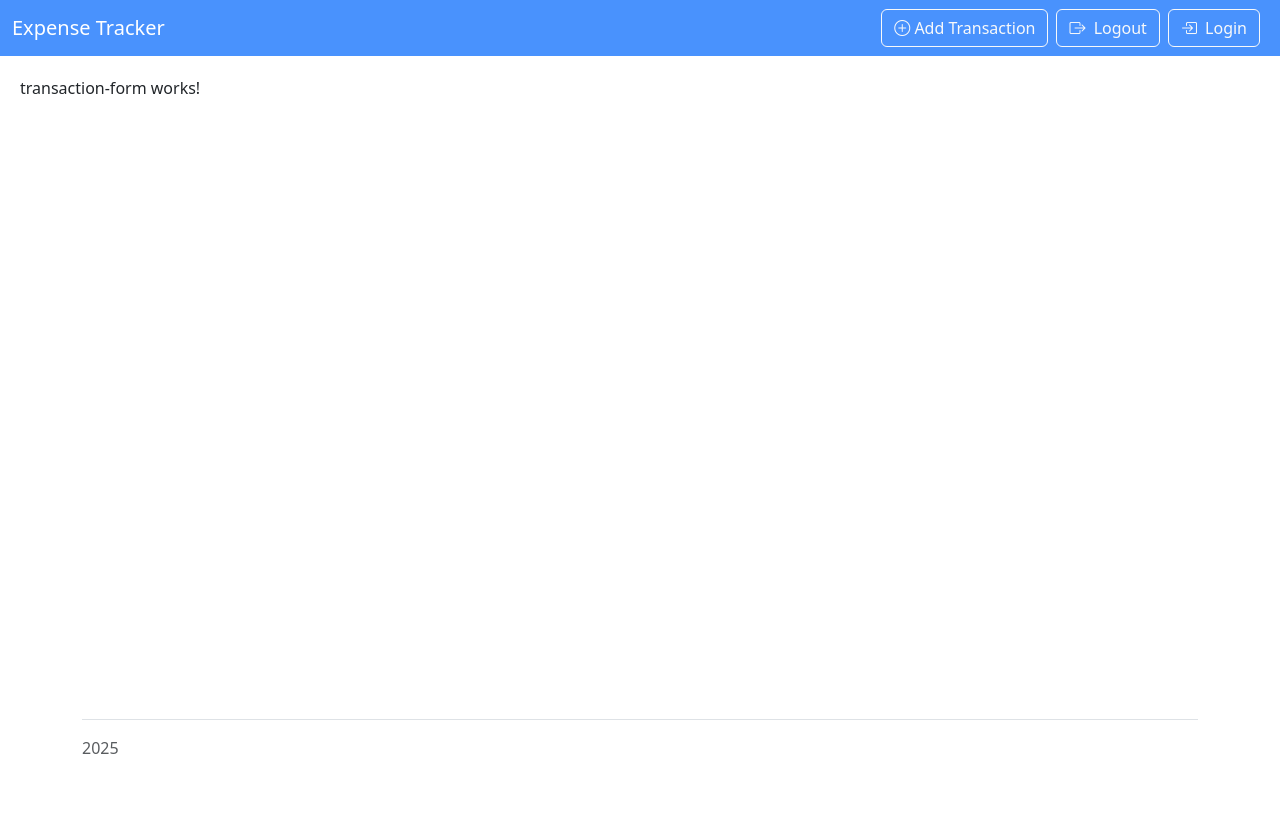
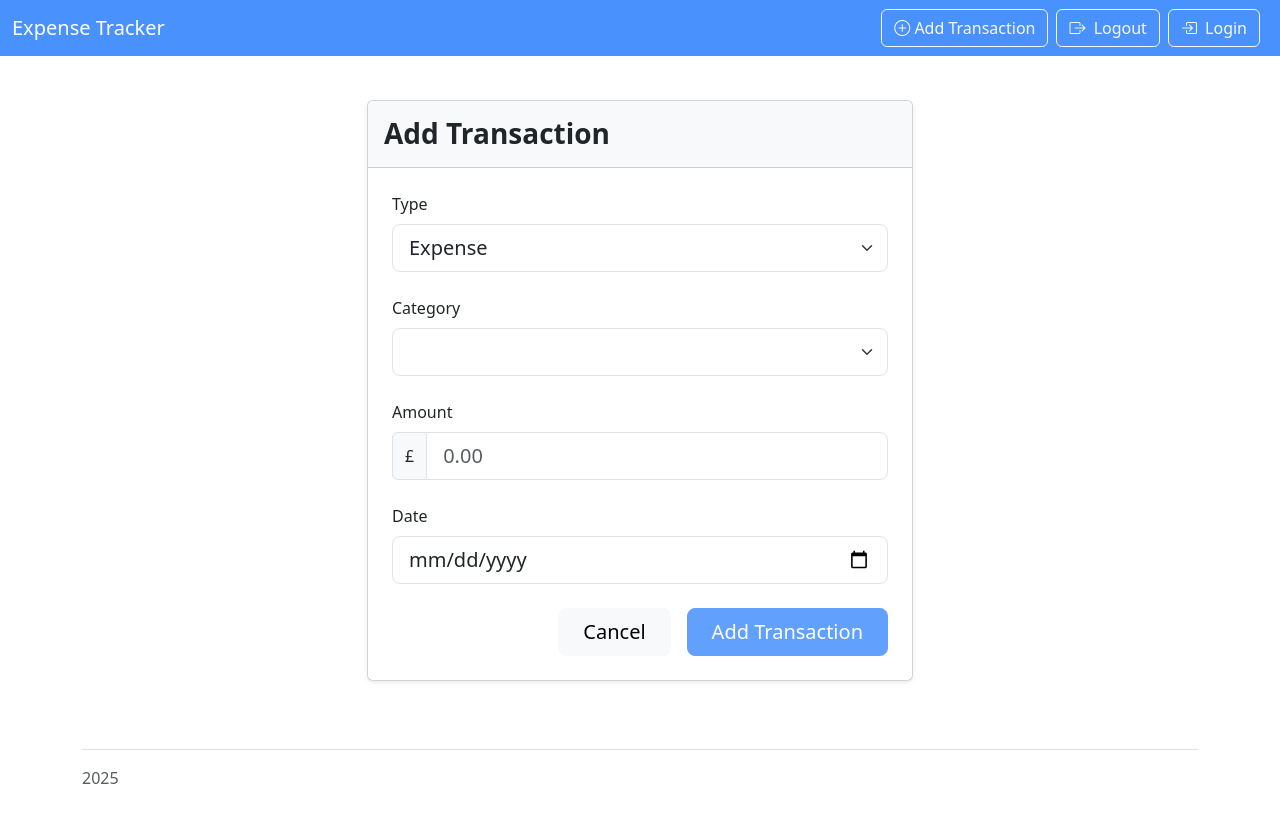
Before and after one commit to NaveenManjappa/angular-dotnet-playground, an Angular app in the folder ExpensesTracker/Expenses.UI/: page /add in a window 1280 px wide. Shown: the top 822 px of the page. Before the commit the page ends 800 px from the top, so only its background shows below. Built offline with nearby package versions, Linux system fonts and the light colour scheme.

Commit message:
ExpensesTracker Creating the form for adding transaction

```diff
--- a/ExpensesTracker/Expenses.UI/src/app/components/transaction-form/transaction-form.html
+++ b/ExpensesTracker/Expenses.UI/src/app/components/transaction-form/transaction-form.html
@@ -1 +1,69 @@
-<p>transaction-form works!</p>
+<div class="container py-4">
+  <div class="row justify-content-center">
+    <div class="col-md-8 col-lg-6">
+      <div class="card shadow-sm">
+        <div class="card-header bg-light py-3">
+          <h3 class="card-title mb-0 fw-semibold">Add Transaction</h3>
+        </div>
+        <div class="card-body p-4">
+          <form [formGroup]="transactionForm" (ngSubmit)="onSubmit()">
+            <div class="mb-4">
+              <label for="type" class="form-label fw-medium">Type</label>
+              <select
+                class="form-select form-select-lg"
+                id="type"
+                formControlName="type"
+                (change)="onTypeChange()"
+              >
+                <option value="Expense">Expense</option>
+                <option value="Income">Income</option>
+              </select>
+            </div>
+            <div class="mb-4">
+              <label for="category" class="form-label fw-medium">Category</label>
+              <select class="form-select form-select-lg" id="category" formControlName="category">
+                @for(category of availableCategories;track category){
+                <option [value]="category">{{ category }}</option>
+                }
+              </select>
+            </div>
+            <div class="mb-4">
+              <label for="amount" class="form-label fw-medium">Amount</label>
+              <div class="input-group">
+                <span class="input-group-text">£</span>
+                <input
+                  type="number"
+                  class="form-control form-control-lg"
+                  id="amount"
+                  formControlName="amount"
+                  placeholder="0.00"
+                />
+              </div>
+            </div>
+            <div class="mb-4">
+              <label for="createdAt" class="form-label fw-medium">Date</label>
+              <input
+                type="date"
+                class="form-control form-control-lg"
+                id="createdAt"
+                formControlName="createdAt"
+              />
+            </div>
+            <div class="d-flex gap-3 justify-content-end mt-4">
+              <button type="button" class="btn btn-light btn-lg px-4" (click)="cancel()">
+                Cancel
+              </button>
+              <button
+                type="submit"
+                class="btn btn-primary btn-lg px-4"
+                [disabled]="!transactionForm.valid"
+              >
+                Add Transaction
+              </button>
+            </div>
+          </form>
+        </div>
+      </div>
+    </div>
+  </div>
+</div>
--- a/ExpensesTracker/Expenses.UI/src/app/components/transaction-form/transaction-form.ts
+++ b/ExpensesTracker/Expenses.UI/src/app/components/transaction-form/transaction-form.ts
@@ -1,11 +1,52 @@
-import { Component } from '@angular/core';
+import { CommonModule } from '@angular/common';
+import { Component, inject, OnInit } from '@angular/core';
+import { FormBuilder, FormGroup, ReactiveFormsModule, Validators } from '@angular/forms';
 
 @Component({
   selector: 'app-transaction-form',
-  imports: [],
+  imports: [ReactiveFormsModule,CommonModule],
   templateUrl: './transaction-form.html',
   styleUrl: './transaction-form.css'
 })
-export class TransactionForm {
+export class TransactionForm implements OnInit{
+  transactionForm:FormGroup;
+  incomeCategories = [
+    'Salary',
+    'Freelance',
+    'Investment'
+  ];
+  expenseCategories = [
+    'Food',
+    'Transportation',
+    'Entertainment'
+  ];
+
+  availableCategories:string[] = [];
+
+  fb:FormBuilder = inject(FormBuilder);
+
+  constructor(){
+    this.transactionForm = this.fb.group({
+      type:['Expense',Validators.required],
+      category:['',Validators.required],
+      amount:['',Validators.required,Validators.min(0)],
+      createdAt:[new Date(),Validators.required]
+    });
+  }
+  ngOnInit(): void {
+    const type = this.transactionForm.get('type')?.value;
+    this.availableCategories = type === 'Expense' ? this.expenseCategories : this.incomeCategories;
+    this.transactionForm.patchValue({category:''});
+  }
+
+  cancel(){
+
+  }
+  onSubmit(){
+
+  }
+  onTypeChange(){
+
+  }
 
 }
```
